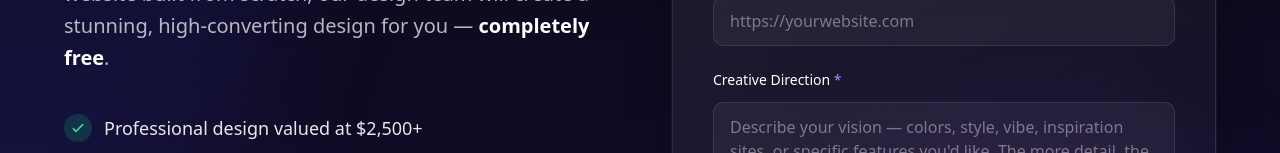
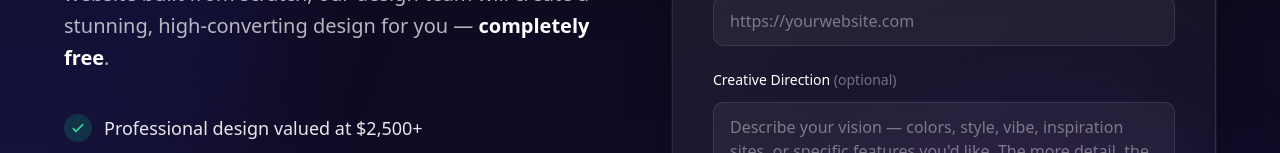
Before and after one commit to jgierlach/core-labs-landing-page, a SvelteKit app: page /website-redesign in a window 1280 px wide. Shown: the part 647-800 px from the top of the page. Built offline with nearby package versions, Linux system fonts and the light colour scheme.

Commit message:
Update Creative Direction label in website redesign page to indicate it is optional and remove required attribute from textarea for improved user experience.

```diff
--- a/src/routes/website-redesign/+page.svelte
+++ b/src/routes/website-redesign/+page.svelte
@@ -346,7 +346,7 @@
 								<!-- Creative Direction -->
 								<div>
 									<label for="creative-direction" class="mb-3 block text-sm font-medium text-white">
-										Creative Direction <span class="text-[#a78bfa]">*</span>
+										Creative Direction <span class="text-white/40">(optional)</span>
 									</label>
 									<textarea
 										id="creative-direction"
@@ -355,7 +355,6 @@
 										class="w-full resize-y rounded-lg border border-white/10 bg-white/5 px-4 py-3 text-white placeholder:text-white/40 outline-none transition focus:border-[#7433ff] focus:ring-1 focus:ring-[#7433ff]"
 										placeholder="Describe your vision — colors, style, vibe, inspiration sites, or specific features you'd like. The more detail, the better!"
 										bind:value={creativeDirection}
-										required
 									></textarea>
 								</div>
 
```
